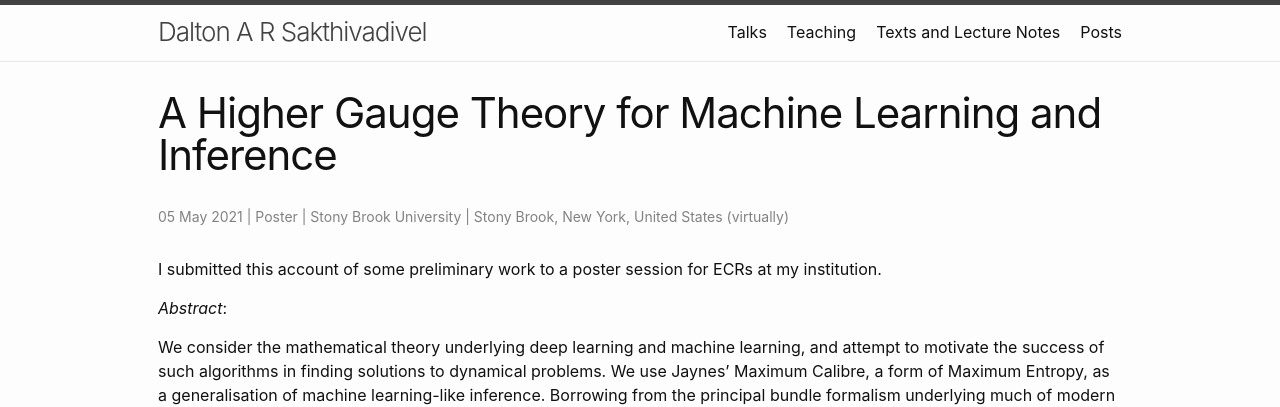
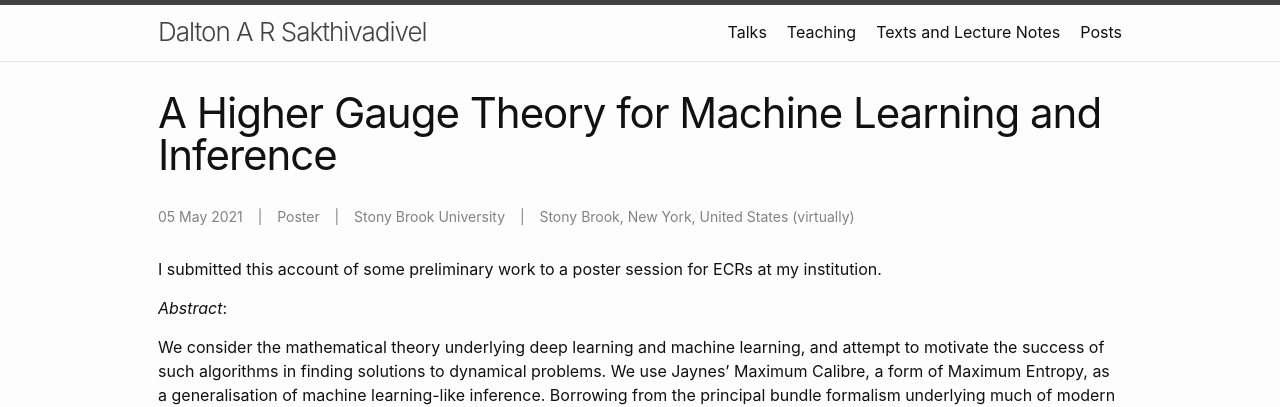
Before and after one commit to DARSakthi/DARSakthi.github.io, a Jekyll site: the page built from _talks/SBU-0.markdown, in a window 1280 px wide. Shown: the top 407 px of the page. Built offline with Jekyll 4.4.1, drawn with Linux system fonts in a browser that asks for light colours.

Commit message:
Reformatting IV
Added spaces (actually for real this time)

```diff
--- a/_layouts/talks.html
+++ b/_layouts/talks.html
@@ -8,13 +8,7 @@ layout: page
     <p class="post-meta">
       <time class="dt-published" datetime="{{ page.date | date_to_xmlschema }}" itemprop="datePublished">
         {%- assign date_format = site.minima.date_format | default: "%d %b %Y" -%}
-        {{ page.date | date: date_format }}
-        |
-        {{ page.type }}
-        |
-        {{ page.venue }}
-        |
-        {{ page.location }}
+        {{ page.date | date: date_format }} &ensp; | &ensp; {{ page.type }} &ensp; | &ensp; {{ page.venue }} &ensp; | &ensp; {{ page.location }}
       </time>
       {%- if page.author -%}
         • <span itemprop="author" itemscope itemtype="http://schema.org/Person"><span class="p-author h-card" itemprop="name">{{ page.author }}</span></span>
```
